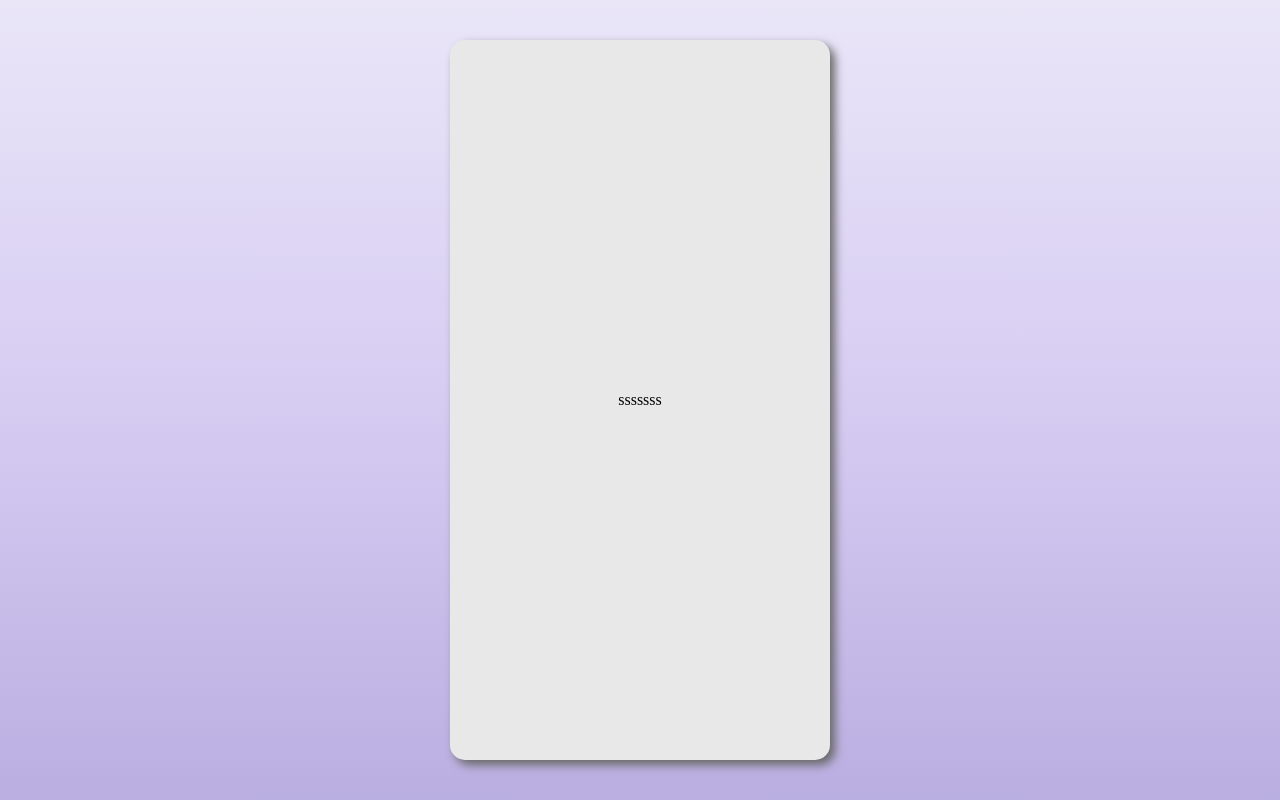
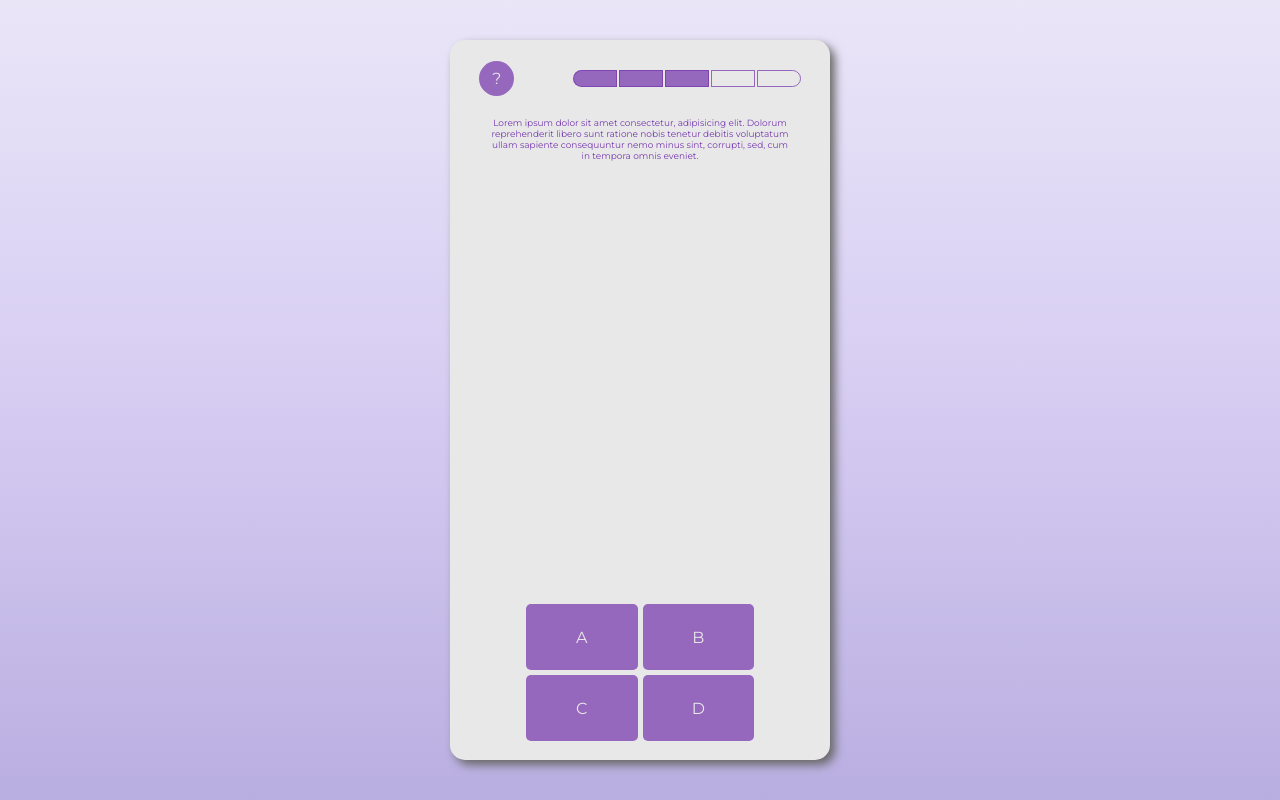
Before and after one commit to Kohlrausch16/Trabalho-G2-Design-Instrucional, a React (Vite) app: page /question in a window 1280 px wide. Built offline with nearby package versions, Linux system fonts and the light colour scheme.

Commit message:
Criação tela de perguntas

```diff
--- /dev/null
+++ b/src/layouts/Components.ts
@@ -0,0 +1,45 @@
+import styled from "styled-components";
+
+interface ProgressBarFragmentProps{
+    indexOf: number;
+    bkgColor: boolean;
+}
+
+export const ProgressBarContainer = styled.div`
+    display: flex;
+    justify-content: space-around;
+    align-items: center;
+    width: 60%;
+    height: 50%;
+    gap: 1%;
+`;
+
+export const ProgressBarFragment = styled.div<ProgressBarFragmentProps>`
+    height: 80%;
+    flex: 1;
+    border: 1px solid hsla(272, 51.10%, 44.90%, 0.73);
+    background-color: ${props => (props.bkgColor) ? 'hsla(272, 51.10%, 44.90%, 0.73)' : 'transparent'};
+    border-top-left-radius: ${props => (props.indexOf == 0) ? '15px' : '0px'};
+    border-bottom-left-radius: ${props => (props.indexOf == 0) ? '15px' : '0px'};
+    border-top-right-radius: ${props => (props.indexOf == 4) ? '15px' : '0px'};
+    border-bottom-right-radius: ${props => (props.indexOf == 4) ? '15px': '0px'};
+`;
+
+export const HelpIconContainer = styled.div`
+    display: flex;
+    justify-content: center;
+    align-items: center;
+    width: 35px;
+    height: 35px;
+    background-color: hsla(272, 51.10%, 44.90%, 0.73);
+    color: white;
+    border-radius: 50px;
+    font-family: 'Montserrat';
+    font-weight: normal;
+    color: #e8e8e9;
+
+    &:hover{
+        cursor: pointer;
+        background-color: hsla(272, 51.10%, 44.90%);
+    }
+`;
--- /dev/null
+++ b/src/layouts/HelpIcon.tsx
@@ -0,0 +1,13 @@
+import { HelpIconContainer } from "./Components";
+
+const HelpIcon = () => {
+    return(
+    <>
+        <HelpIconContainer>
+            ?
+        </HelpIconContainer>
+    </>
+    );
+}
+
+export default HelpIcon;
--- a/src/layouts/ProgressBar.tsx
+++ b/src/layouts/ProgressBar.tsx
@@ -1,11 +1,10 @@
-import { ProgressBarContainer, ProgressBarFragment } from "./ProgressBar.Style";
+import { ProgressBarContainer, ProgressBarFragment } from "./Components";
 
-const ProgressBar = () =>{
+const ProgressBar = (progress: progress) =>{
 
     type ProgressBar = {
         bkgColor: boolean;
     }
-
 
     const progressBarFragmentsStatus: ProgressBar[] = [
         {
--- a/src/pages/Question/Question.tsx
+++ b/src/pages/Question/Question.tsx
@@ -1,11 +1,47 @@
 import { MainContainer, PhoneContainer } from "../../GeneralStyle"
+import HelpIcon from "../../layouts/HelpIcon";
+import ProgressBar from "../../layouts/ProgressBar";
+import { ContentContainer, OptionsContainer, OptionSelector, PageHeader, QuestionContainer } from "./QuestionStyle";
 
 const Question = () => {
+
+    type Options = {
+        questionText: string;
+        questionOptions: string[];
+        correctIndex: number;
+    }
+
+    const options: Options[] = [
+        {
+            questionText: 'Lorem ipsum dolor sit amet consectetur, adipisicing elit. Dolorum reprehenderit libero sunt ratione nobis tenetur debitis voluptatum ullam sapiente consequuntur nemo minus sint, corrupti, sed, cum in tempora omnis eveniet.',
+            questionOptions: ['A', 'B', 'C', 'D'],
+            correctIndex: 2
+        }
+    ]
+
+
     return(
     <>
         <MainContainer>
             <PhoneContainer>
-                sssssss
+                <QuestionContainer>
+                    <PageHeader>
+                        <HelpIcon />
+                        <ProgressBar progress={0}/>
+                    </PageHeader>
+
+                   <ContentContainer>
+                        {options[0].questionText}
+                   </ContentContainer>
+
+                   <OptionsContainer>
+
+                        {options[0].questionOptions.map((item: string) => {
+                            return <OptionSelector> {item} </OptionSelector>
+                        })}
+
+                   </OptionsContainer>
+                </QuestionContainer>
             </PhoneContainer>
         </MainContainer>
     </>
--- a/src/pages/Question/QuestionStyle.ts
+++ b/src/pages/Question/QuestionStyle.ts
@@ -1 +1,58 @@
 import styled from "styled-components";
+
+export const QuestionContainer = styled.div`
+    display: flex;
+    flex-direction: column;
+    justify-content: center;
+    align-items: center;
+    width: 100%;
+    height: 100%;
+    padding: 5%;
+`;
+
+export const PageHeader = styled.div`
+    display: flex;
+    justify-content: space-around;
+    align-items: center;
+    width: 100%;
+    flex: 1;
+`;
+
+export const ContentContainer = styled.div`
+    width: 80%;
+    flex: 12;
+    font-family: 'Montserrat';
+    font-weight: normal;
+    font-size: 0.7dvw;
+    padding: 5% 0%;
+    text-align: center;
+    color: hsla(272, 51.10%, 44.90%);
+`;
+
+export const OptionsContainer = styled.div`
+    display: grid;
+    justify-content: center;
+    grid-template-rows: repeat(2, 1fr);
+    grid-template-columns: repeat(2, 1fr);
+    width: 60%;
+    flex: 3.5;
+    gap: 5px;
+`;
+
+export const OptionSelector = styled.div`
+    grid: 1;
+    display: flex;
+    justify-content: center;
+    align-items: center;
+    background-color: hsla(272, 51.10%, 44.90%, 0.73);
+    color: white;
+    border-radius: 5px;
+    font-family: 'Montserrat';
+    font-weight: normal;
+    color: #e8e8e9;
+
+    &:hover{
+        cursor: pointer;
+        background-color: hsla(272, 51.10%, 44.90%);
+    }
+`;
--- a/src/pages/Story/StoryStyle.ts
+++ b/src/pages/Story/StoryStyle.ts
@@ -31,7 +31,6 @@ export const TextSection = styled.div`
     height: 35%;
     font-family: 'Montserrat';
     font-weight: normal;
-
     font-size: 0.7dvw;
     color: white;
 `;
```
Also changed, not shown: src/layouts/ProgressBar.Style.ts (deleted, +0 -28 lines).
